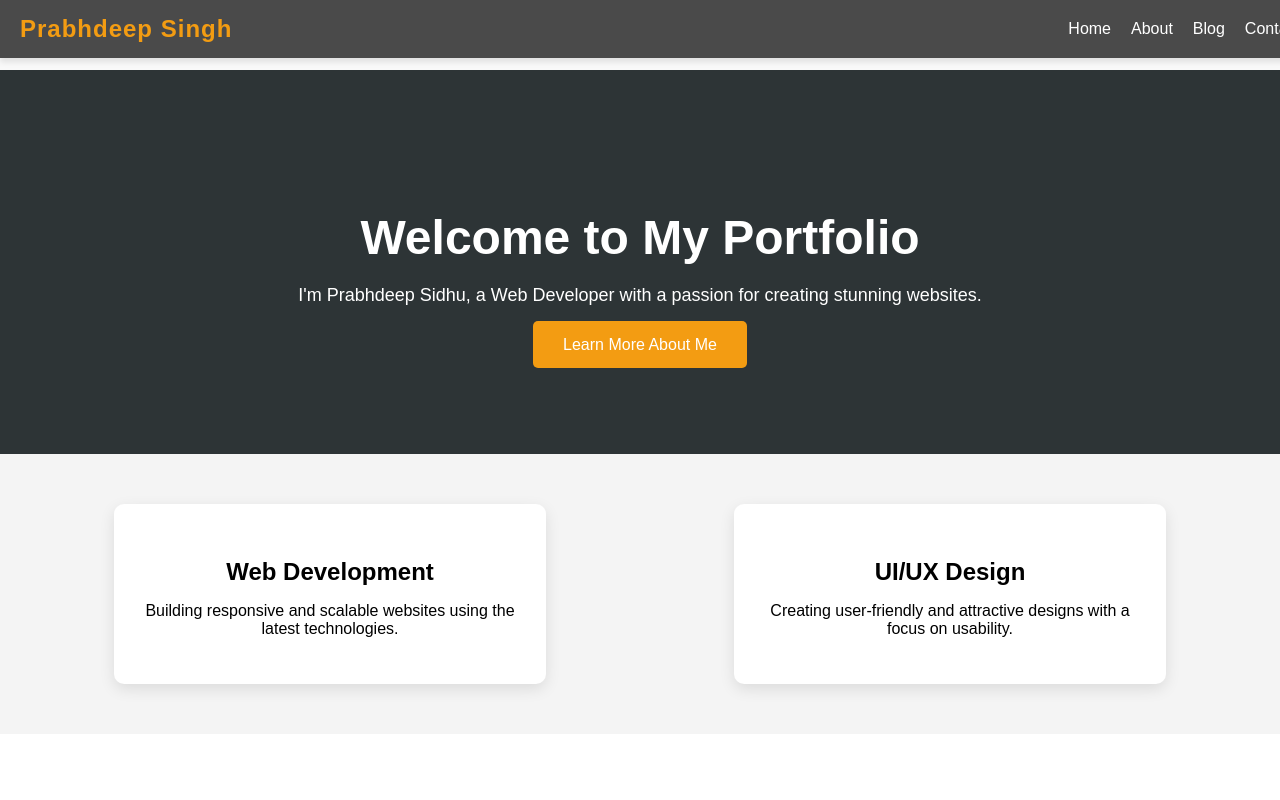
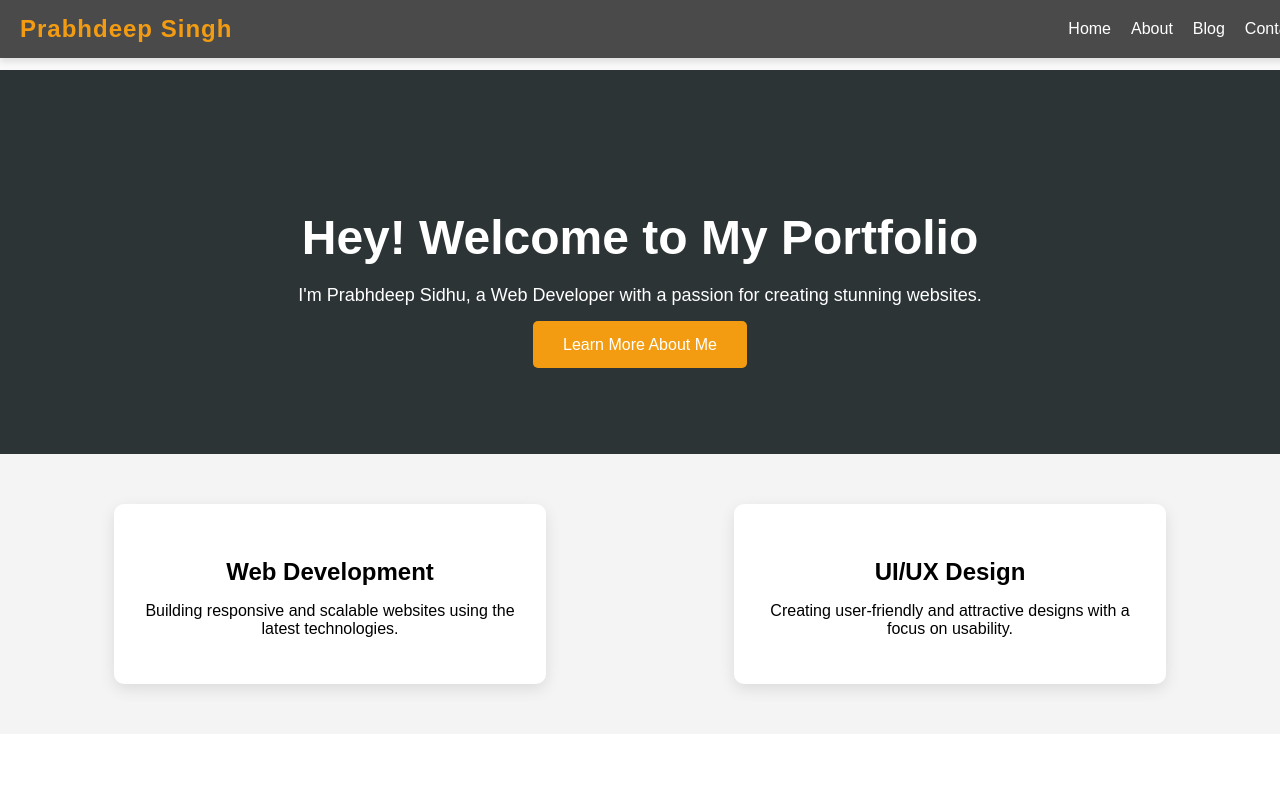
Before and after one commit to 90541118325/prabhsidhu.github.io, a Nuxt app: page / in a window 1280 px wide. Shown: the top 800 px of the page. Built offline with nearby package versions, Linux system fonts and the light colour scheme.

Commit message:
Update index.vue

```diff
--- a/pages/index.vue
+++ b/pages/index.vue
@@ -21,7 +21,7 @@
     <!-- Hero Section -->
     <section class="hero">
       <div class="hero-content">
-        <h1>Welcome to My Portfolio</h1>
+        <h1>Hey! Welcome to My Portfolio</h1>
         <p>I'm Prabhdeep Sidhu, a Web Developer with a passion for creating stunning websites.</p>
         <NuxtLink to="/about" class="cta-button">Learn More About Me</NuxtLink>
       </div>
```
